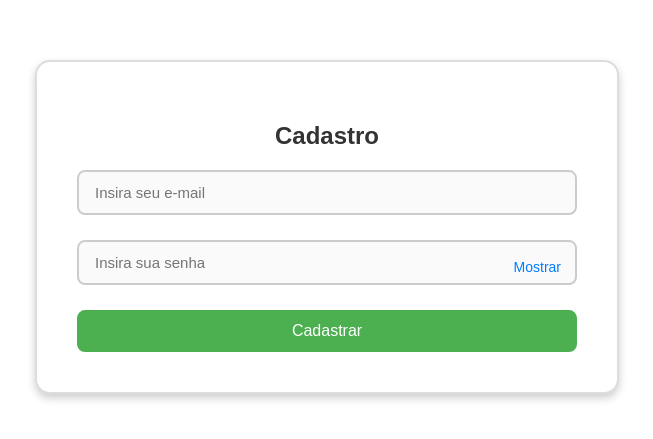
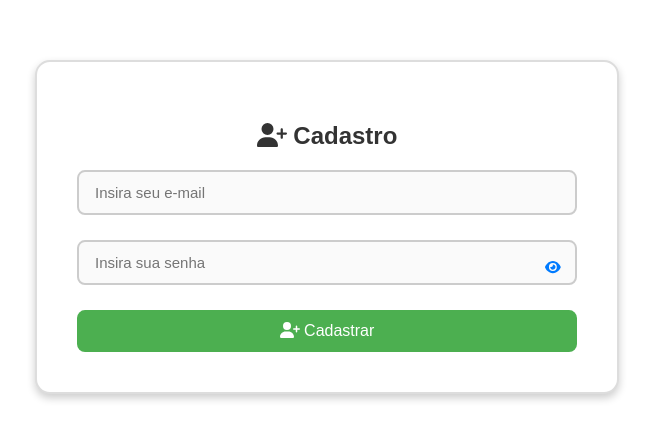
Before and after one commit to Emanooell/AngularApp, an Angular app: page /register in a window 1280 px wide. Shown: the part 173-612 px from the top of the page, without its empty margins (313-966 px from the left). Built offline with nearby package versions, Linux system fonts and the light colour scheme.

Commit message:
adicionando o font awesome

```diff
--- a/package.json
+++ b/package.json
@@ -19,6 +19,9 @@
     "@angular/platform-browser": "^17.3.0",
     "@angular/platform-browser-dynamic": "^17.3.0",
     "@angular/router": "^17.3.0",
+    "@fortawesome/angular-fontawesome": "^1.0.0",
+    "@fortawesome/free-solid-svg-icons": "^6.7.2",
+    "angular-app": "file:",
     "cors": "^2.8.5",
     "express": "^4.19.2",
     "rxjs": "~7.8.0",
--- a/src/app/pages/home-page/home-page.component.html
+++ b/src/app/pages/home-page/home-page.component.html
@@ -1,9 +1,16 @@
 <main>
   <div class="container">
-    <h2 class="title">Bem-vindo ao Clube do Livro</h2>
+    <h2 class="title">
+      <fa-icon [icon]="faBook"></fa-icon> Bem-vindo ao Clube do Livro
+    </h2>
+
     <div class="containerButtons">
-      <button class="button" (click)="navigateLogin()">Login</button>
-      <button class="button" (click)="navigateRegister()">Cadastro</button>
+      <button class="button" (click)="navigateLogin()">
+        <fa-icon [icon]="faSignInAlt"></fa-icon> Login
+      </button>
+      <button class="button" (click)="navigateRegister()">
+        <fa-icon [icon]="faUserPlus"></fa-icon> Cadastro
+      </button>
     </div>
   </div>
 </main>
--- a/src/app/pages/home-page/home-page.component.ts
+++ b/src/app/pages/home-page/home-page.component.ts
@@ -1,19 +1,33 @@
 import { Component } from '@angular/core';
 import { Router } from '@angular/router';
+
+// Importar FontAwesomeModule corretamente
+import { FontAwesomeModule } from '@fortawesome/angular-fontawesome';
+import {
+  faSignInAlt,
+  faUserPlus,
+  faBook,
+} from '@fortawesome/free-solid-svg-icons';
 
 @Component({
   selector: 'app-home-page',
   standalone: true,
-  imports: [],
+  imports: [FontAwesomeModule], // Importar o módulo aqui!
   templateUrl: './home-page.component.html',
-  styleUrl: './home-page.component.css'
+  styleUrl: './home-page.component.css',
 })
 export class HomePageComponent {
-  constructor(private router: Router) { }
+  // Ícones
+  faSignInAlt = faSignInAlt; // Ícone de login
+  faUserPlus = faUserPlus; // Ícone de cadastro
+  faBook = faBook; // Ícone de livro
+
+  constructor(private router: Router) {}
 
   navigateLogin() {
     this.router.navigate(['/login']);
   }
+
   navigateRegister() {
     this.router.navigate(['/register']);
   }
--- a/src/app/pages/login-page/login-page.component.html
+++ b/src/app/pages/login-page/login-page.component.html
@@ -1,5 +1,6 @@
 <div class="container">
-  <h2 class="title">Login</h2>
+  <h2 class="title"><fa-icon [icon]="faSignInAlt"></fa-icon> Login</h2>
+
   <div class="containerForm">
     <form [formGroup]="loginForm" (ngSubmit)="onSubmit()" class="form">
       <div class="inputContainer">
@@ -27,14 +28,18 @@
             class="togglePassword"
             (click)="togglePasswordVisibility()"
           >
-            {{ passwordFieldType === "password" ? "Mostrar" : "Ocultar" }}
+            <fa-icon
+              [icon]="passwordFieldType === 'password' ? faEye : faEyeSlash"
+            ></fa-icon>
           </button>
         </div>
         <div *ngIf="errorMessage" class="containerError">
           <p class="error">{{ errorMessage }}</p>
         </div>
       </div>
-      <button type="submit" class="button">Entrar</button>
+      <button type="submit" class="button">
+        <fa-icon [icon]="faSignInAlt"></fa-icon> Entrar
+      </button>
     </form>
   </div>
 </div>
--- a/src/app/pages/login-page/login-page.component.ts
+++ b/src/app/pages/login-page/login-page.component.ts
@@ -1,4 +1,10 @@
 import { Component } from '@angular/core';
+import { FontAwesomeModule } from '@fortawesome/angular-fontawesome';
+import {
+  faSignInAlt,
+  faEye,
+  faEyeSlash,
+} from '@fortawesome/free-solid-svg-icons';
 import { HttpClient, HttpClientModule } from '@angular/common/http';
 import { FormBuilder, FormGroup, ReactiveFormsModule } from '@angular/forms';
 import { CommonModule } from '@angular/common';
@@ -8,7 +14,12 @@ import { AuthService } from '../../services/auth.service';
 @Component({
   selector: 'app-login-page',
   standalone: true,
-  imports: [HttpClientModule, ReactiveFormsModule, CommonModule],
+  imports: [
+    HttpClientModule,
+    ReactiveFormsModule,
+    CommonModule,
+    FontAwesomeModule,
+  ],
   templateUrl: './login-page.component.html',
   styleUrls: ['./login-page.component.css'],
 })
@@ -17,6 +28,12 @@ export class LoginPageComponent {
   loginForm: FormGroup;
   errorMessage: string | null = null;
   passwordFieldType: string = 'password';
+
+  // Ícones FontAwesome
+  faSignInAlt = faSignInAlt;
+
+  faEye = faEye; // Ícone de mostrar senha
+  faEyeSlash = faEyeSlash; // Ícone de ocultar senha
 
   constructor(
     private http: HttpClient,
@@ -28,7 +45,6 @@ export class LoginPageComponent {
       email: [''],
       password: [''],
     });
-
 
     this.loginForm.valueChanges.subscribe(() => {
       this.errorMessage = null;
@@ -43,7 +59,6 @@ export class LoginPageComponent {
   validateForm(): boolean {
     const email = this.loginForm.get('email')?.value;
     const password = this.loginForm.get('password')?.value;
-
     const emailPattern = /^[^\s@]+@[^\s@]+\.[^\s@]+$/;
 
     if (!email || !emailPattern.test(email) || !password) {
--- a/src/app/pages/register-page/register-page.component.html
+++ b/src/app/pages/register-page/register-page.component.html
@@ -1,7 +1,11 @@
 <div class="container">
-  <h2 class="title">Cadastro</h2>
+  <h2 class="title">
+    <fa-icon [icon]="faUserPlus"></fa-icon> Cadastro
+  </h2>
+
   <div class="containerForm">
     <form [formGroup]="registerForm" (ngSubmit)="onSubmit()" class="form">
+
       <div class="inputContainer">
         <input
           class="input"
@@ -12,6 +16,7 @@
           autocomplete="email"
         />
       </div>
+
       <div class="inputContainer">
         <div class="passwordInputWrapper">
           <input
@@ -27,14 +32,18 @@
             class="togglePassword"
             (click)="togglePasswordVisibility()"
           >
-            {{ passwordFieldType === "password" ? "Mostrar" : "Ocultar" }}
+            <fa-icon [icon]="passwordFieldType === 'password' ? faEye : faEyeSlash"></fa-icon>
           </button>
         </div>
-        <div *ngIf="errorMessage" class="containerError">
-          <p class="error">{{ errorMessage }}</p>
-        </div>
       </div>
-      <button type="submit" class="button">Cadastrar</button>
+
+      <div *ngIf="errorMessage" class="containerError">
+        <p class="error">{{ errorMessage }}</p>
+      </div>
+
+      <button type="submit" class="button">
+        <fa-icon [icon]="faUserPlus"></fa-icon> Cadastrar
+      </button>
     </form>
   </div>
 </div>
--- a/src/app/pages/register-page/register-page.component.ts
+++ b/src/app/pages/register-page/register-page.component.ts
@@ -4,11 +4,26 @@ import { FormBuilder, FormGroup, ReactiveFormsModule } from '@angular/forms';
 import { CommonModule } from '@angular/common';
 import { Router } from '@angular/router';
 import { AuthService } from '../../services/auth.service';
+import { FontAwesomeModule } from '@fortawesome/angular-fontawesome';
+
+// Importando os ícones necessários
+import {
+  faUserPlus,
+  faEnvelope,
+  faLock,
+  faEye,
+  faEyeSlash,
+} from '@fortawesome/free-solid-svg-icons';
 
 @Component({
   selector: 'app-register-page',
   standalone: true,
-  imports: [HttpClientModule, ReactiveFormsModule, CommonModule],
+  imports: [
+    HttpClientModule,
+    ReactiveFormsModule,
+    CommonModule,
+    FontAwesomeModule, // Importando FontAwesomeModule
+  ],
   templateUrl: './register-page.component.html',
   styleUrls: ['./register-page.component.css'],
 })
@@ -17,6 +32,13 @@ export class RegisterPageComponent {
   registerForm: FormGroup;
   errorMessage: string | null = null;
   passwordFieldType: string = 'password';
+
+  // Definindo os ícones
+  faUserPlus = faUserPlus; // Ícone de cadastro
+  faEnvelope = faEnvelope; // Ícone de e-mail
+  faLock = faLock; // Ícone de senha
+  faEye = faEye; // Ícone de mostrar senha
+  faEyeSlash = faEyeSlash; // Ícone de ocultar senha
 
   constructor(
     private http: HttpClient,
@@ -46,14 +68,12 @@ export class RegisterPageComponent {
 
     const newUser = this.registerForm.value;
 
-
     this.http.get<any[]>(this.apiUrl).subscribe((users) => {
       const existingUser = users.find((user) => user.email === newUser.email);
       if (existingUser) {
         this.errorMessage = 'O email já está cadastrado.';
         return;
       }
-
 
       this.http.post(this.apiUrl, newUser).subscribe({
         next: (response) => {
```
Also changed, not shown: 1 other file (tests, documents, lock files or other folders).
